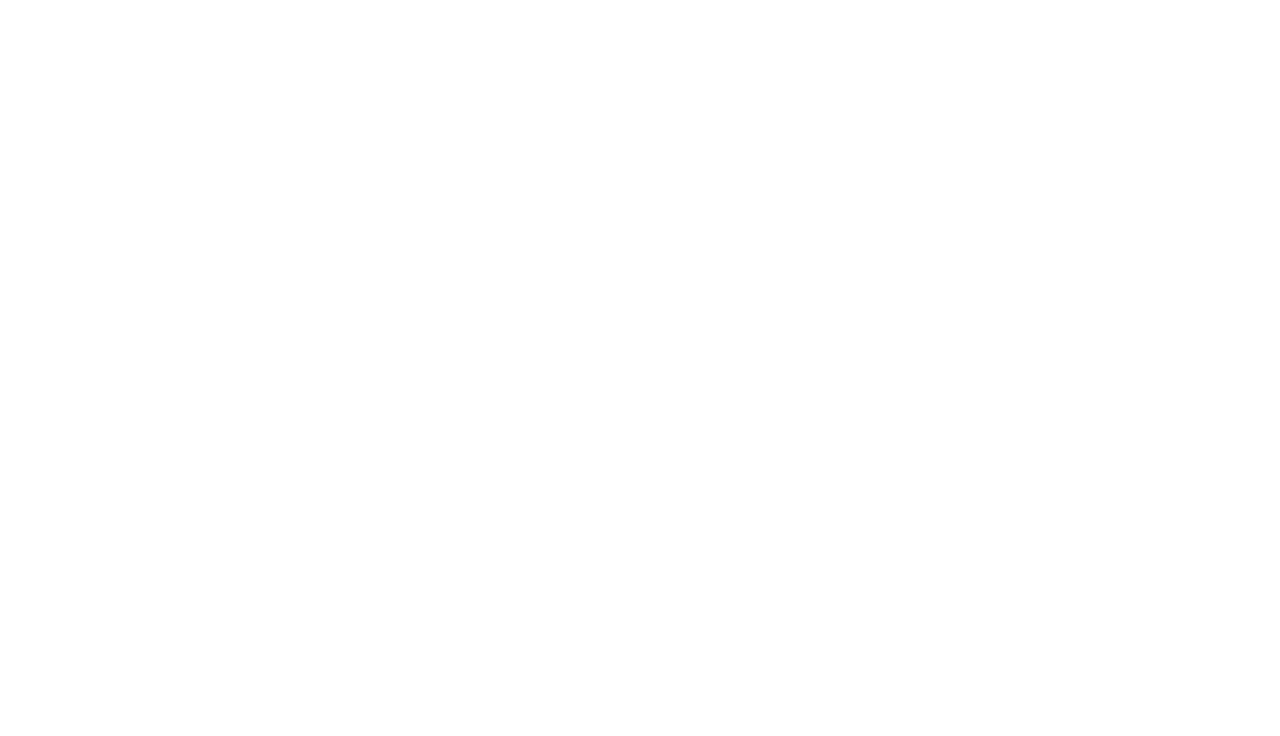
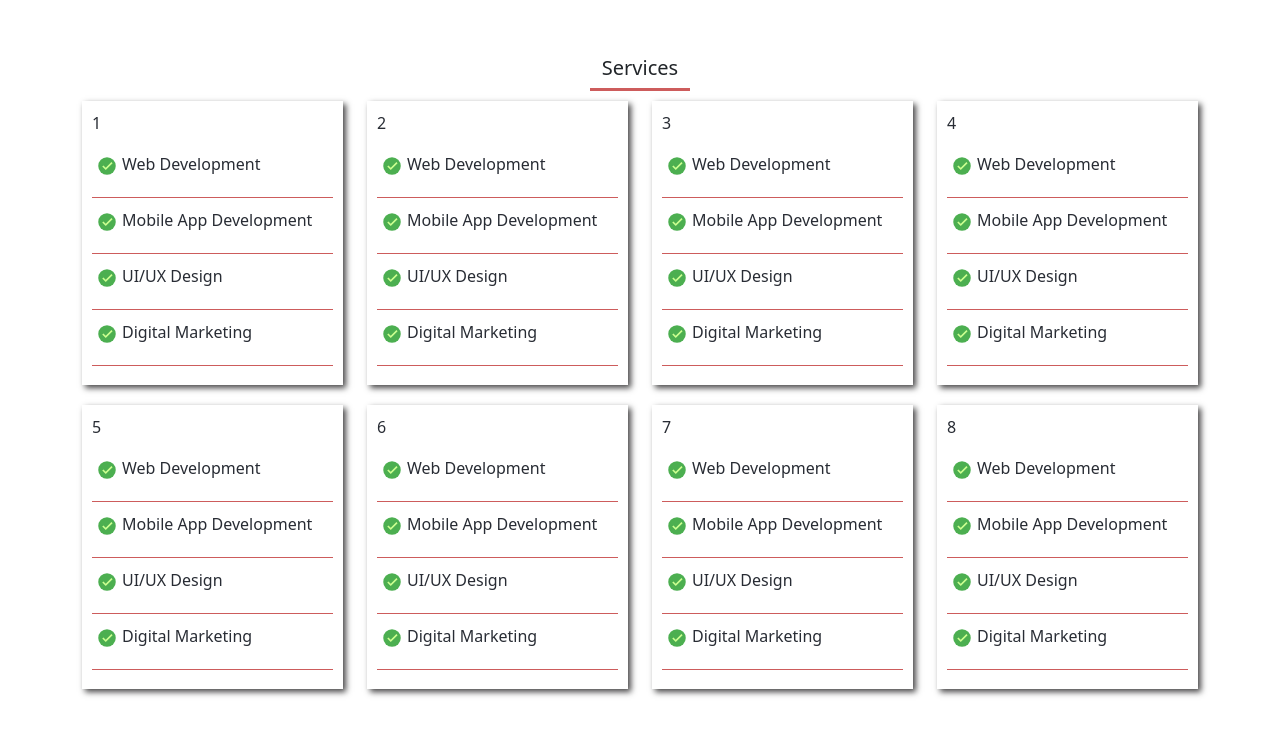
Before and after one commit to houssamedine/portfolio-web, a React (Create React App) app: page / in a window 1280 px wide. Shown: the part 1840-2576 px from the top of the page. Before the commit the page ends 1770 px from the top, so only its background shows below. Built offline with nearby package versions, Linux system fonts and the light colour scheme.

Commit message:
design section of services

```diff
--- a/src/App.js
+++ b/src/App.js
@@ -2,6 +2,7 @@
 import Navbar from "./components/navbar/Navbar";
 import Home from "./components/home/Home";
 import About from "./components/about/About";
+import Service from "./components/service/Service";
 
 export default  function  App() {
   return (
@@ -9,7 +10,7 @@
           <Navbar/>
           <Home/>
           <About/>
-
+          <Service/>
       </>
   );
 }
--- /dev/null
+++ b/src/components/service/Service.css
@@ -0,0 +1,38 @@
+.service-section{
+    height: 900px;
+    align-content: center;
+}
+.service{
+    margin-top: 5px;
+    color: #282c34;
+    padding: 10px;
+    -webkit-box-shadow: 3px 3px 6px 0px rgba(71,70,71,1);
+    -moz-box-shadow: 3px 3px 6px 0px rgba(71,70,71,1);
+    box-shadow: 3px 3px 6px 0px rgba(71,70,71,1);
+    cursor: pointer;
+    margin-bottom: 15px;
+}
+
+.service:hover{
+    -webkit-box-shadow: -6px 11px 5px -4px rgba(0,0,0,0.42);
+    -moz-box-shadow: -6px 11px 5px -4px rgba(0,0,0,0.42);
+    box-shadow: -6px 11px 5px -4px rgba(0,0,0,0.42);
+    transition-duration: 1s;
+    cursor: pointer;
+    border-left: solid 3px purple;
+}
+
+
+.section-title h5{
+    text-align: center;
+}
+.service_underline{
+    display: block;
+    width:100%;
+    height: 0.1px;
+    background-color: #CD5C5C;
+    margin-bottom: 10px;
+}
+
+.list-service p{
+}
--- /dev/null
+++ b/src/components/service/Service.js
@@ -0,0 +1,48 @@
+import './Service.css';
+import { FcOk } from "react-icons/fc";
+
+export default function Service() {
+
+    const serviceData=[
+        {id:1,service:"Web Development",service2:"Mobile App Development",service3:"UI/UX Design",service4:"Digital Marketing"},
+        {id:2,service:"Web Development",service2:"Mobile App Development",service3:"UI/UX Design",service4:"Digital Marketing"},
+        {id:3,service:"Web Development",service2:"Mobile App Development",service3:"UI/UX Design",service4:"Digital Marketing"},
+        {id:4,service:"Web Development",service2:"Mobile App Development",service3:"UI/UX Design",service4:"Digital Marketing"},
+        {id:5,service:"Web Development",service2:"Mobile App Development",service3:"UI/UX Design",service4:"Digital Marketing"},
+        {id:6,service:"Web Development",service2:"Mobile App Development",service3:"UI/UX Design",service4:"Digital Marketing"},
+        {id:7,service:"Web Development",service2:"Mobile App Development",service3:"UI/UX Design",service4:"Digital Marketing"},
+        {id:8,service:"Web Development",service2:"Mobile App Development",service3:"UI/UX Design",service4:"Digital Marketing"},
+    ]
+
+    return (
+        <div className="container service-section">
+            <div className='section-title'>
+                <h5>Services</h5>
+                <span className="line"></span>
+            </div>
+
+            <div className="row">
+                {serviceData.map((item, index) => {
+                    return (
+                        <div className="col-xl-3 col-lg-3 col-md-12 col-sm-12" key={index}>
+                            <div className="service">
+                                <span className="service-number"><p>{item.id}</p></span>
+                                <div className="list-service">
+                                    <p><FcOk size={20} style={{margin: "5px"}}/>{item.service}</p>
+                                    <span className="service_underline"></span>
+                                    <p><FcOk size={20} style={{margin: "5px"}}/>{item.service2}</p>
+                                    <span className="service_underline"></span>
+                                    <p><FcOk size={20} style={{margin: "5px"}}/>{item.service3}</p>
+                                    <span className="service_underline"></span>
+                                    <p><FcOk size={20} style={{margin: "5px"}}/>{item.service4}</p>
+                                    <span className="service_underline"></span>
+
+                                </div>
+                            </div>
+                        </div>
+                    )
+                })}
+            </div>
+        </div>
+    )
+}
```
